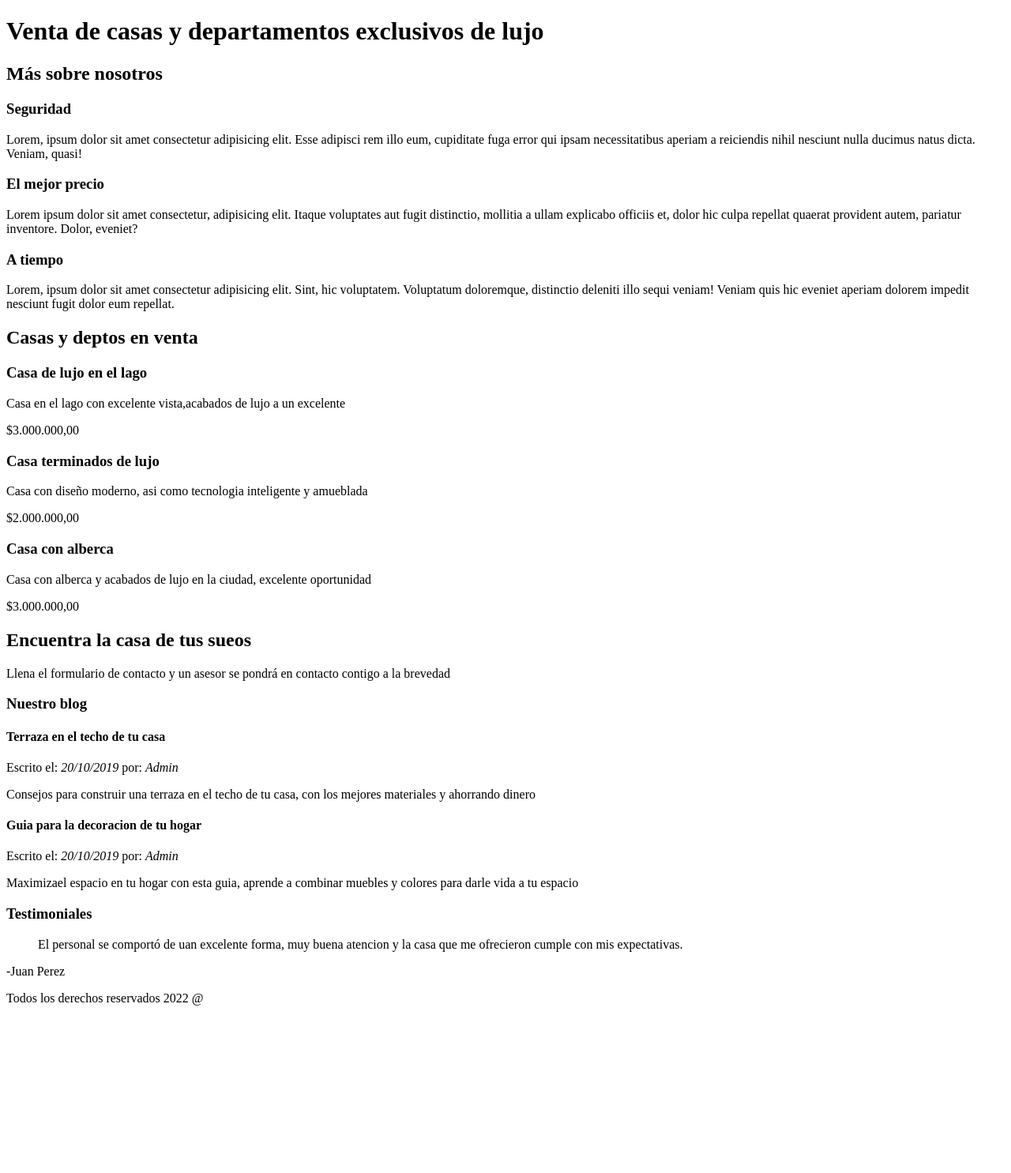
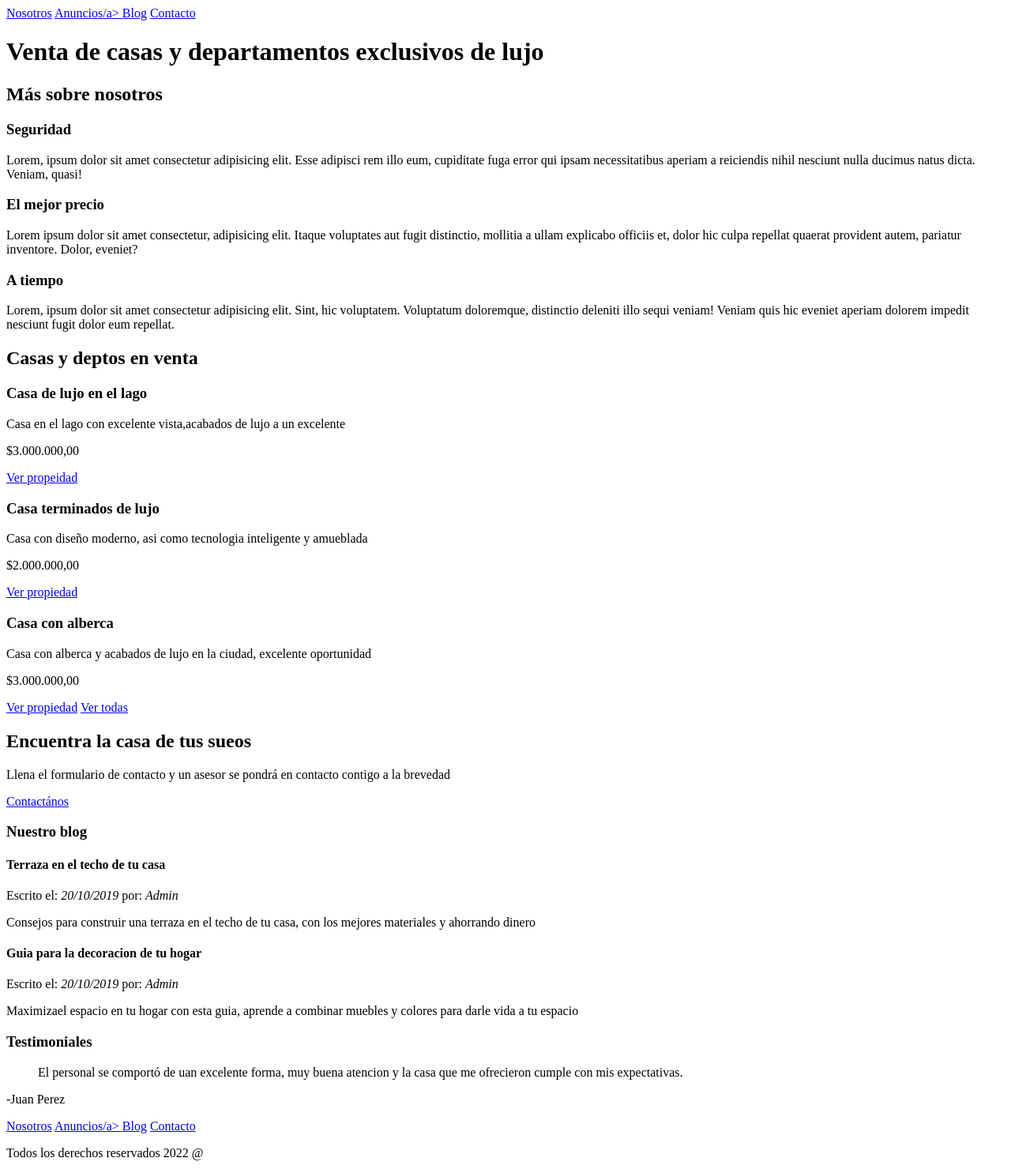
Before and after one commit to javiegas253/Bienes-raices, a plain HTML site: page index.html in a window 1280 px wide. Shown: the whole page at 79% size. Before the commit the page ends 1289 px from the top, so only its background shows below. Drawn offline with Linux system fonts and the light colour scheme.

```diff
--- a/index.html
+++ b/index.html
@@ -7,6 +7,11 @@
     <title>Bienes raices</title>
 </head>
 <body>
+        <a href="Nosotros.html">Nosotros</a>
+        <a href="Anuncios.html">Anuncios/a>
+        <a href="Blog.html">Blog</a>
+        <a href="Contacto.html">Contacto</a>
+
         <h1>Venta de casas y departamentos exclusivos de lujo</h1>
 
         <h2>Más sobre nosotros</h2>
@@ -26,17 +31,23 @@
         <h3>Casa de lujo en el lago</h3>
         <p>Casa en el lago con excelente vista,acabados de lujo a un excelente</p>
         <p>$3.000.000,00</p>
+        <a href="#">Ver propeidad</a>
 
         <h3>Casa terminados de lujo</h3>
         <p>Casa con diseño moderno, asi como tecnologia inteligente y amueblada</p>
         <p>$2.000.000,00</p>
+        <a href="#">Ver propiedad</a>
 
         <h3>Casa con alberca</h3>
         <p>Casa con alberca y acabados de lujo en la ciudad, excelente oportunidad</p>
         <p>$3.000.000,00</p>
+        <a href="#">Ver propiedad</a>
+
+        <a href="Anuncios.html">Ver todas</a>
 
         <h2>Encuentra la casa de tus sueos</h2>
         <p>Llena el formulario de contacto y un asesor se pondrá en contacto contigo a la brevedad</p>
+        <a href="Contacto.html">Contactános</a>
 
         <h3>Nuestro blog</h3>
         <h4>Terraza en el techo de tu casa</h4>
@@ -54,6 +65,11 @@
         <p>-Juan Perez</p>
 
 
+
+        <a href="Nosotros.html">Nosotros</a>
+        <a href="Anuncios.html">Anuncios/a>
+        <a href="Blog.html">Blog</a>
+        <a href="Contacto.html">Contacto</a>
         <p>Todos los derechos reservados 2022 &#64;</p>
 </body>
 </html>
```
Also changed, not shown: Nosotros.html (+14 -0 lines).
